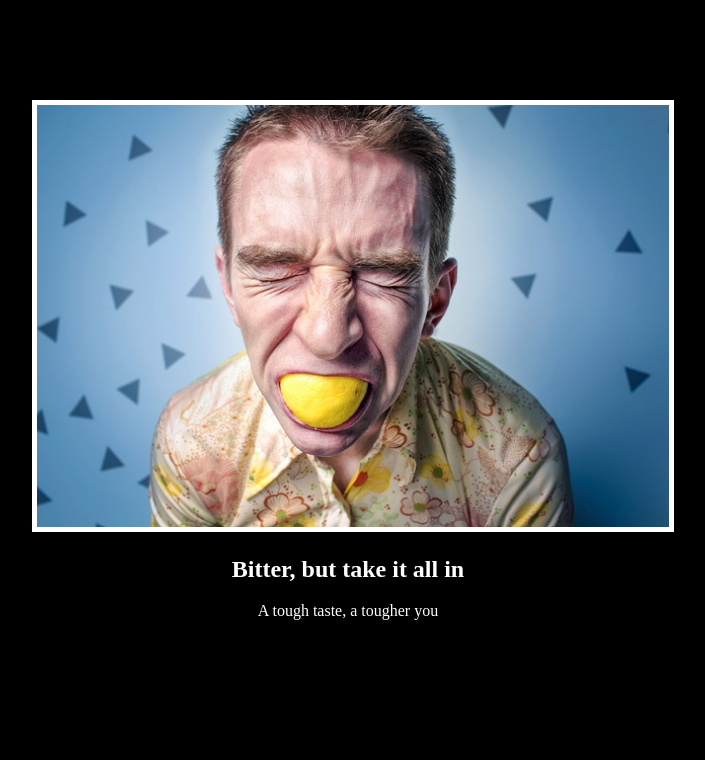
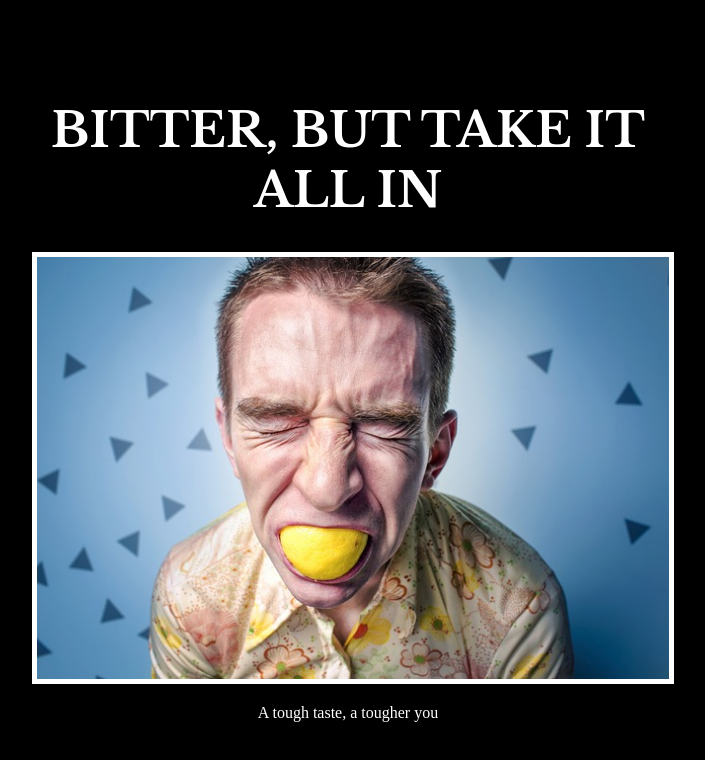
Before and after one commit to Kasope/kaksi-meme-war, a plain HTML site: page index.html in a window 1280 px wide. Shown: the whole page, without its empty margins (292-997 px from the left). Drawn offline with nearby package versions, Linux system fonts and the light colour scheme.

Commit message:
updated-images

```diff
--- a/index.html
+++ b/index.html
@@ -11,10 +11,10 @@
 </head>
 <body>
   <div class="poster">
-    <!-- <h1>🔥 Meme Wars Template</h1>
-    <p>Edit this page with your meme (HTML/CSS/JS/images).</p> -->
+    <h1>Bitter, but take it all in</h1>
+    <!-- <p>Edit this page with your meme (HTML/CSS/JS/images).</p>  -->
     <img class="motivation_img"src="./man.jpg"/>
-    <h2>Bitter, but take it all in</h2>
+    <!-- <h2>Bitter, but take it all in</h2> -->
     <p>A tough taste, a tougher you</p>
   </div>
 </body>
```
